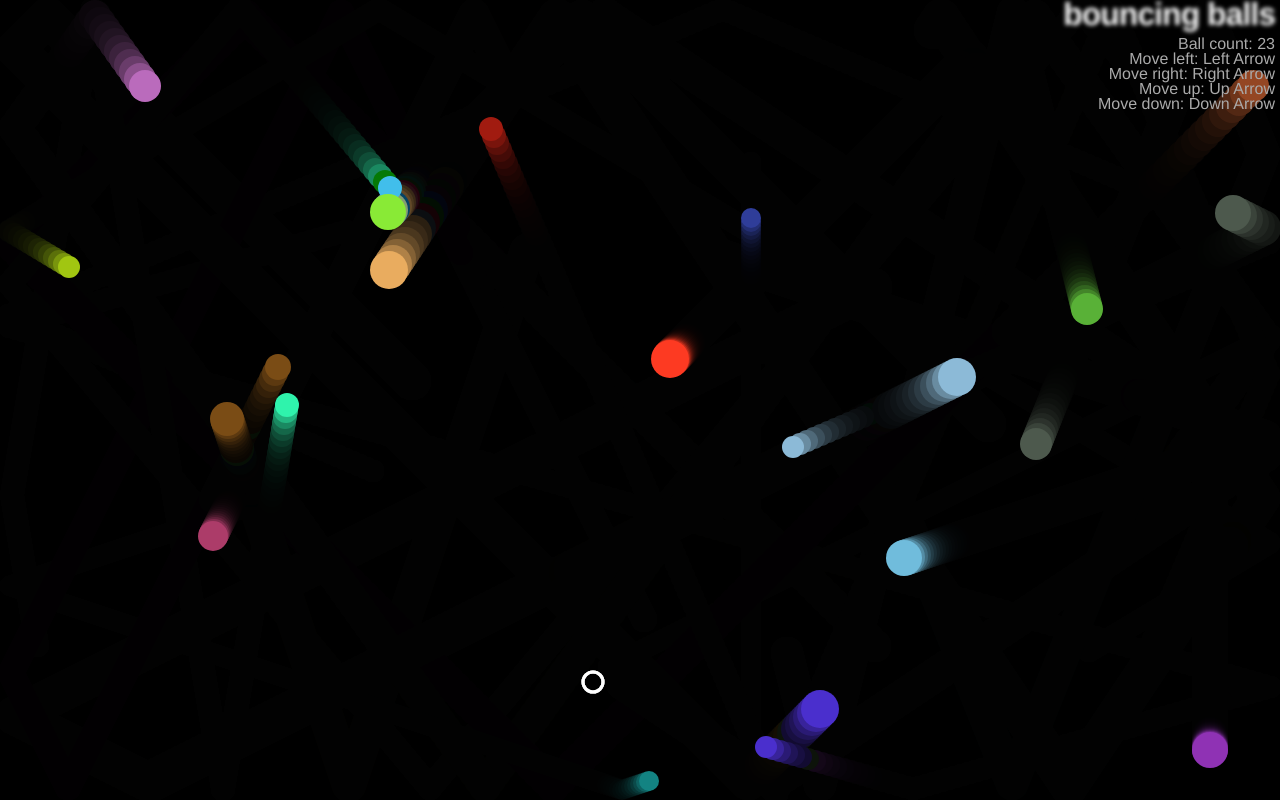
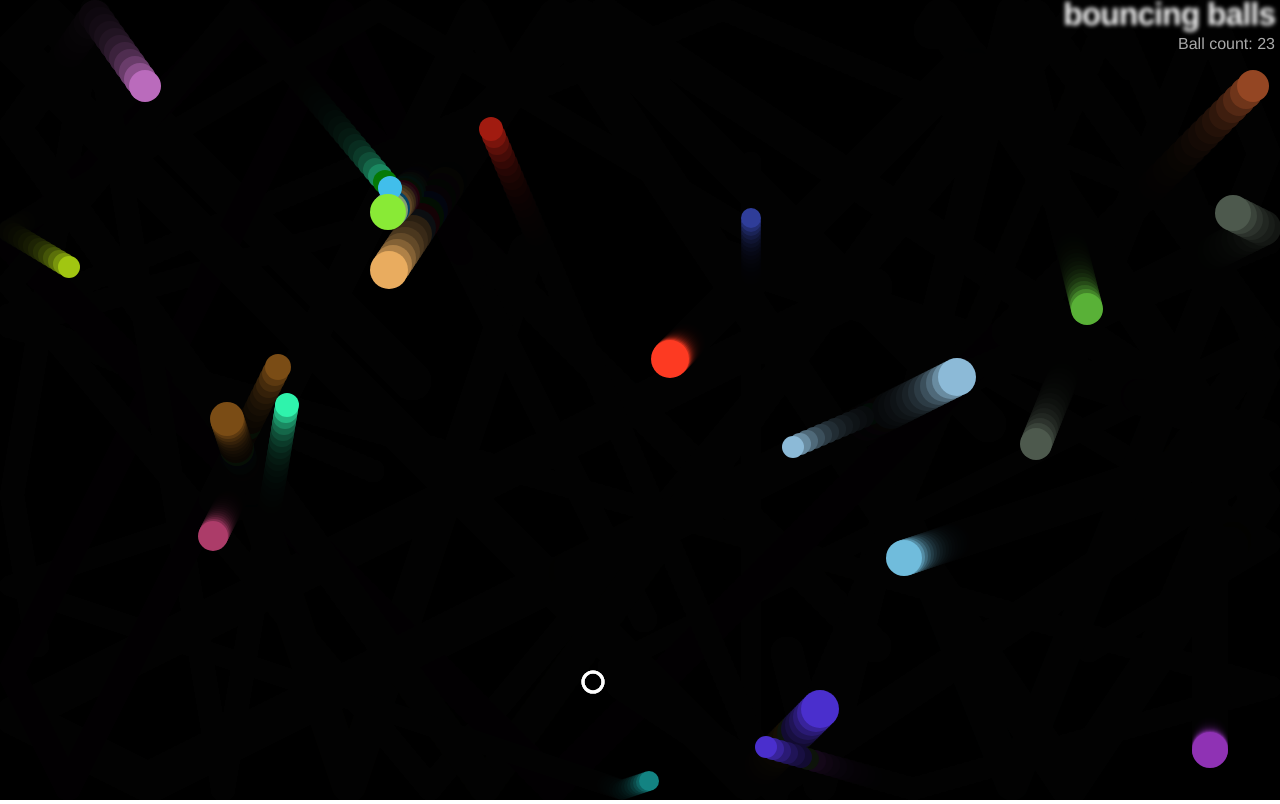
Before and after one commit to Febinfj/bouncing-balls, a plain HTML site: page index.html in a window 1280 px wide. Drawn offline with Linux system fonts and the light colour scheme.

Commit message:
Update index.html

```diff
--- a/index.html
+++ b/index.html
@@ -12,10 +12,6 @@
 <body>
     <h1>bouncing balls</h1>
     <p class="count">Ball count: </p>
-    <p class="m1">Move left: Left Arrow</p>
-    <p class="m2">Move right: Right Arrow</p>
-    <p class="m3">Move up: Up Arrow</p>
-    <p class="m4">Move down: Down Arrow</p>
     <canvas></canvas>
 
     <script src="script.js"></script>
```
